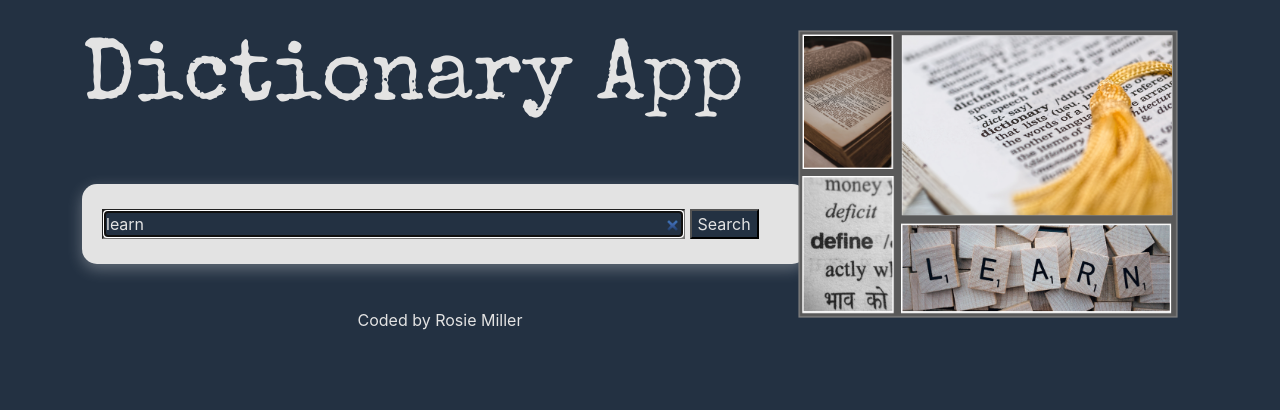
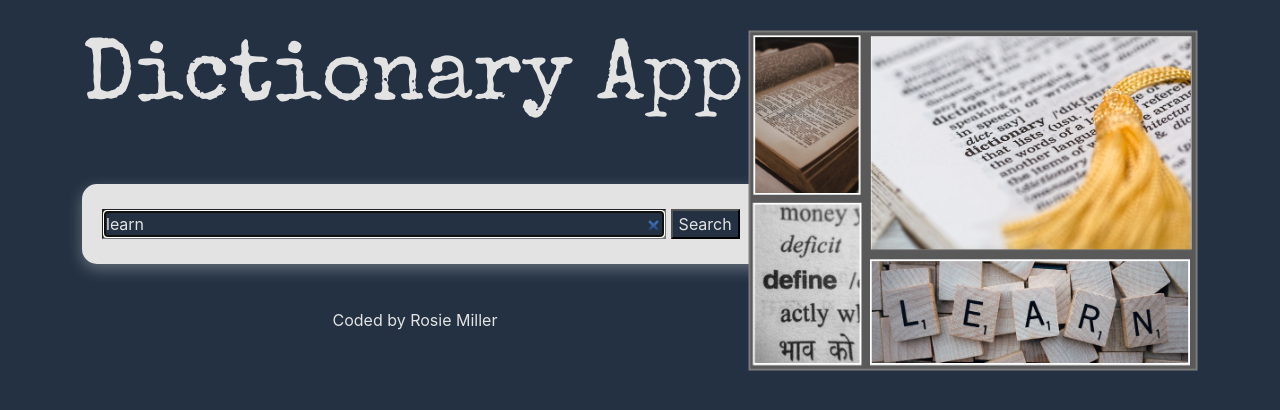
Before and after one commit to rosiekg123/dictionary-react, a React (Create React App) app: page / in a window 1280 px wide. Shown: the top 410 px of the page. Built offline with nearby package versions, Linux system fonts and the light colour scheme; no server answers.

Commit message:
addition of photos

```diff
--- a/src/App.css
+++ b/src/App.css
@@ -2,11 +2,9 @@
   margin-top: 30px;
 }
 
-.img-fluid {
-  max-width: 400px;
+.logoImage {
+  max-width: 450px;
   float: right;
-  padding-right: 20px;
-
   margin: 0 auto;
 }
 
--- a/src/App.js
+++ b/src/App.js
@@ -7,7 +7,7 @@ function App() {
     <div className="App">
       <div className="container">
         <header className="App-header">
-          <img src={logo} alt="logo" className="img-fluid" />
+          <img src={logo} alt="logo" className="logoImage" />
         </header>
         <main>
           <Dictionary defaultKeyword="learn" />
--- a/src/Dictionary.css
+++ b/src/Dictionary.css
@@ -14,7 +14,7 @@ body {
 }
 
 form {
-  width: 65%;
+  width: 63%;
   background-color: #e3e3e3;
   padding: 20px;
   border-radius: 15px;
--- a/src/Dictionary.js
+++ b/src/Dictionary.js
@@ -1,15 +1,21 @@
 import React, { useState } from "react";
 import axios from "axios";
 import Results from "./Results";
+import Photos from "./Photos";
 import "./Dictionary.css";
 
 export default function Dictionary(props) {
   let [keyword, setKeyword] = useState(props.defaultKeyword);
   let [results, setResults] = useState(null);
   let [loaded, setLoaded] = useState(false);
+  let [photos, setPhotos] = useState(null);
 
   function handleResponse(response) {
     setResults(response.data);
+  }
+
+  function handlePexelsResponse(response) {
+    setPhotos(response.data.photos);
   }
 
   function search() {
@@ -17,15 +23,24 @@ export default function Dictionary(props) {
     let apiKey = `664efb8a30c957f12bbot9a042bca6c7`;
     let apiUrl = `https://api.shecodes.io/dictionary/v1/define?word=${keyword}&key=${apiKey}`;
     axios.get(apiUrl).then(handleResponse);
+    let pexelsApiKey =
+      "LxhTVgd7ErMXPhnV4lRVAEJlxnKZlKjkC783KQBqcBYTDO9Z1YNjsDU3";
+    let pexelsApiUrl = `https://api.pexels.com/v1/search?query=${keyword}&per_page=9`;
+
+    axios
+      .get(pexelsApiUrl, {
+        headers: { Authorization: `${pexelsApiKey}` },
+      })
+      .then(handlePexelsResponse);
+  }
+
+  function handleKeywordChange(event) {
+    setKeyword(event.target.value);
   }
 
   function handleSubmit(event) {
     event.preventDefault();
     search();
-  }
-
-  function handleKeywordChange(event) {
-    setKeyword(event.target.value);
   }
 
   function load() {
@@ -52,6 +67,7 @@ export default function Dictionary(props) {
         </section>
         <br />
         <Results results={results} />
+        <Photos photos={photos} />
       </div>
     );
   } else {
--- /dev/null
+++ b/src/Photos.css
@@ -0,0 +1,4 @@
+.Photos img {
+  border-radius: 10px;
+  margin: 10px;
+}
--- /dev/null
+++ b/src/Photos.js
@@ -0,0 +1,26 @@
+import React from "react";
+import "./Photos.css";
+
+export default function Photos(props) {
+  console.log(props.photos);
+  if (props.photos) {
+    return (
+      <section className="Photos">
+        <div className="row">
+          {props.photos.map(function (photo, index) {
+            return (
+              <div className="col-md-4" key={index}>
+                <a href={photo.src.original} target="_blank" rel="nonreferrer">
+                  {" "}
+                  <img src={photo.src.landscape} className="img-fluid" />
+                </a>
+              </div>
+            );
+          })}
+        </div>
+      </section>
+    );
+  } else {
+    return null;
+  }
+}
```
